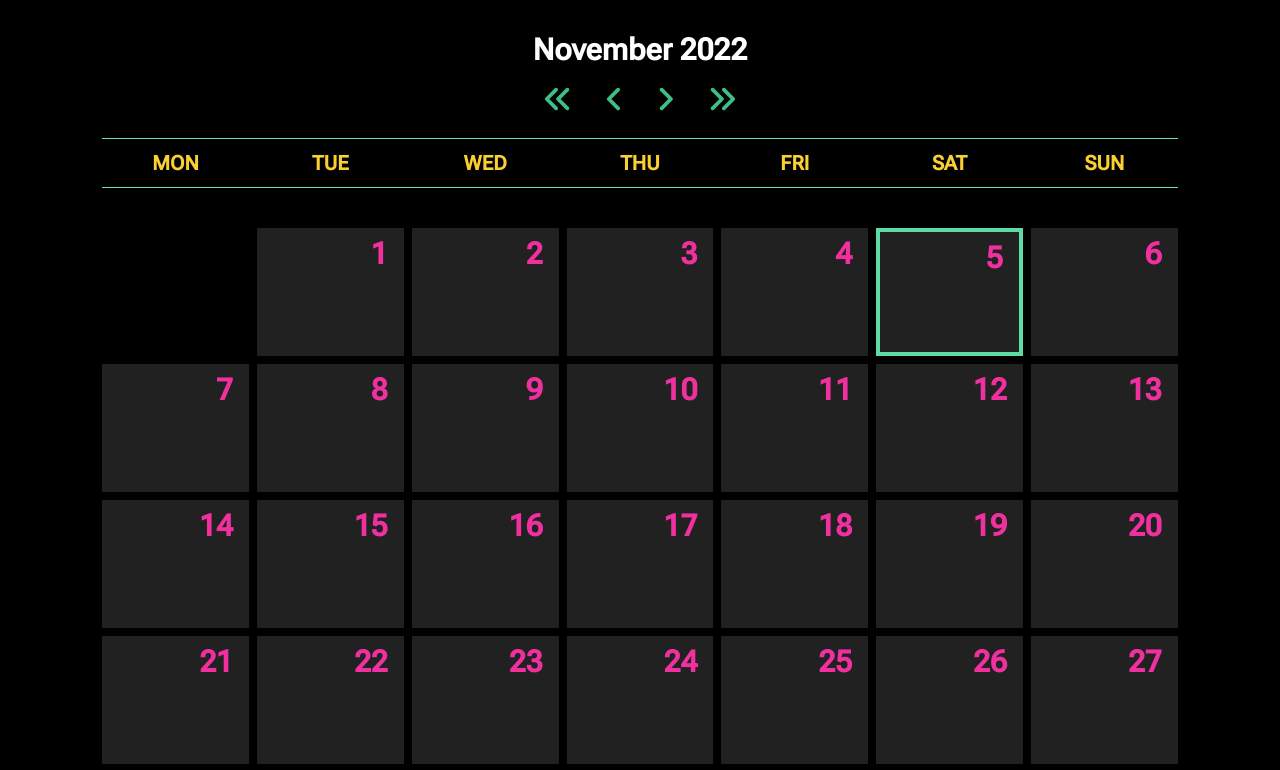
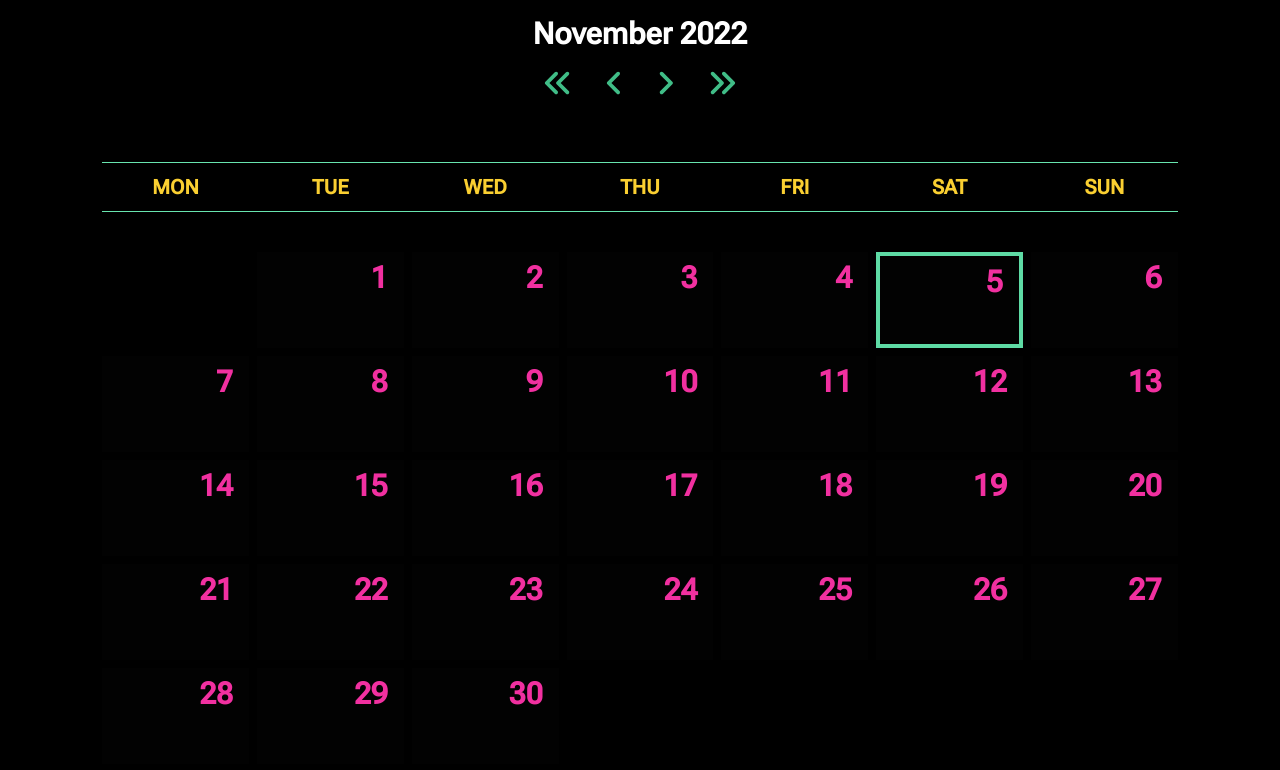
Before and after one commit to micTrb/synthwave-calendar, a React (Vite) app: page / in a window 1280 px wide. Shown: the top 770 px of the page. Built offline with nearby package versions, Linux system fonts and the light colour scheme.

Commit message:
some style cell added

```diff
--- a/package.json
+++ b/package.json
@@ -10,7 +10,7 @@
   },
   "dependencies": {
     "@fortawesome/fontawesome-svg-core": "^6.2.0",
-    "@fortawesome/free-solid-svg-icons": "^6.2.0",
+    "@fortawesome/free-solid-svg-icons": "^6.2.1",
     "@fortawesome/react-fontawesome": "^0.2.0",
     "@headlessui/react": "^1.7.4",
     "@popperjs/core": "^2.11.6",
--- a/src/App.tsx
+++ b/src/App.tsx
@@ -15,7 +15,7 @@ import Form from "./components/form/Form";
 const App = () => {
   return (
     <Router>
-      <div className="items-center mt-8 sm:w-11/12 w-full h-screen mx-auto z-50">
+      <div className="items-center mt-4 sm:w-11/12 w-full h-screen mx-auto z-50">
         <Routes>
           <Route path="/" element={<Calendar />} />
           <Route path="/add-reminder" element={<Form />} />
--- a/src/components/Calendar.tsx
+++ b/src/components/Calendar.tsx
@@ -20,19 +20,16 @@ import Modal from "./Modal";
 import useModalStatus from "../hooks/useModalStatus";
 import { FontAwesomeIcon } from "@fortawesome/react-fontawesome";
 import { faPlus } from "@fortawesome/free-solid-svg-icons";
-import useDateSelector from '../hooks/useDateSelector';
+import useDateSelector from "../hooks/useDateSelector";
 
-import { useNavigate } from 'react-router-dom';
-
-
+import { useNavigate } from "react-router-dom";
 
 const Calendar: React.FC<Props> = () => {
-
   const navigate = useNavigate();
 
   const [currentDate, setCurrentDate] = useState(new Date());
 
-  const [selectedDate, selectDate ] = useDateSelector(currentDate);
+  const [selectedDate, selectDate] = useDateSelector(currentDate);
 
   const startDate = startOfMonth(currentDate);
   const endDate = endOfMonth(currentDate);
@@ -53,11 +50,10 @@ const Calendar: React.FC<Props> = () => {
   };
 
   return (
-    <div className="">
-
+    <div className="mb-12">
       <Header value={currentDate} onChange={setCurrentDate} />
 
-      <div className="mt-2 mx-auto w-11/12">
+      <div className="my-12 mx-auto w-11/12">
         <div
           className="grid grid-cols-7 sm:gap-2 gap-0 border-blue-400
         border-t border-b border-green-400 items-center justify-center text-center"
@@ -92,9 +88,17 @@ const Calendar: React.FC<Props> = () => {
                 hasReminder={hasRem}
                 date={date}
                 onClick={() => selectDate(date)}
-                className={clsx(`sm:text-3xl text-xl border-black-500 bg-black-500 hover:border-green-500
+                className={clsx(
+                  `sm:text-3xl text-xl border-black-500 bg-black-600/10 hover:border-green-500
                 hover:border text-pink-400 flex items-start justify-end cursor-pointer transition-all duration-400`,
-                {"bg-black-300 border-green-500 border-4 hover:border-4": compareDates(selectedDate, date)}
+                  {
+                    "bg-black-300 border-green-500 border-4 hover:border-4":
+                      compareDates(selectedDate, date),
+                  },
+                  {
+                    "bg-black-300": hasRem, //always applies
+                  }
+
                 )}
               >
                 <p
@@ -112,14 +116,14 @@ const Calendar: React.FC<Props> = () => {
             return <div key={index} className="" />;
           })}
         </div>
-      </div>
 
-      <div className="mt-8 mx-auto w-11/12 flex justify-end">
-        <FontAwesomeIcon
-          onClick={() => navigate('/add-reminder')}
-          className="cursor-pointer hover:bg-pink-200 bg-pink-500 rounded-full sm:p-6 sm:text-3xl p-4 text-white"
-          icon={faPlus}
-        />
+        <div className="my-16 flex justify-end">
+          <FontAwesomeIcon
+            onClick={() => navigate("/add-reminder")}
+            className="cursor-pointer hover:bg-pink-200 bg-pink-500 rounded-full sm:p-6 sm:text-3xl p-4 py-32  text-white"
+            icon={faPlus}
+          />
+        </div>
       </div>
     </div>
   );
--- a/src/components/Cell.tsx
+++ b/src/components/Cell.tsx
@@ -22,7 +22,7 @@ const Cell: React.FC<Props> = ({ onClick, className, children, date, hasReminder
 
 
   return (
-    <div onClick={onClick} className={clsx(`lg:h-32 md:h-24 h-12 p-auto`,
+    <div onClick={onClick} className={clsx(`lg:h-24 md:h-24 h-12 p-auto`,
     className)}>
       {children}
     </div>
```
Also changed, not shown: 1 other file (tests, documents, lock files or other folders).
